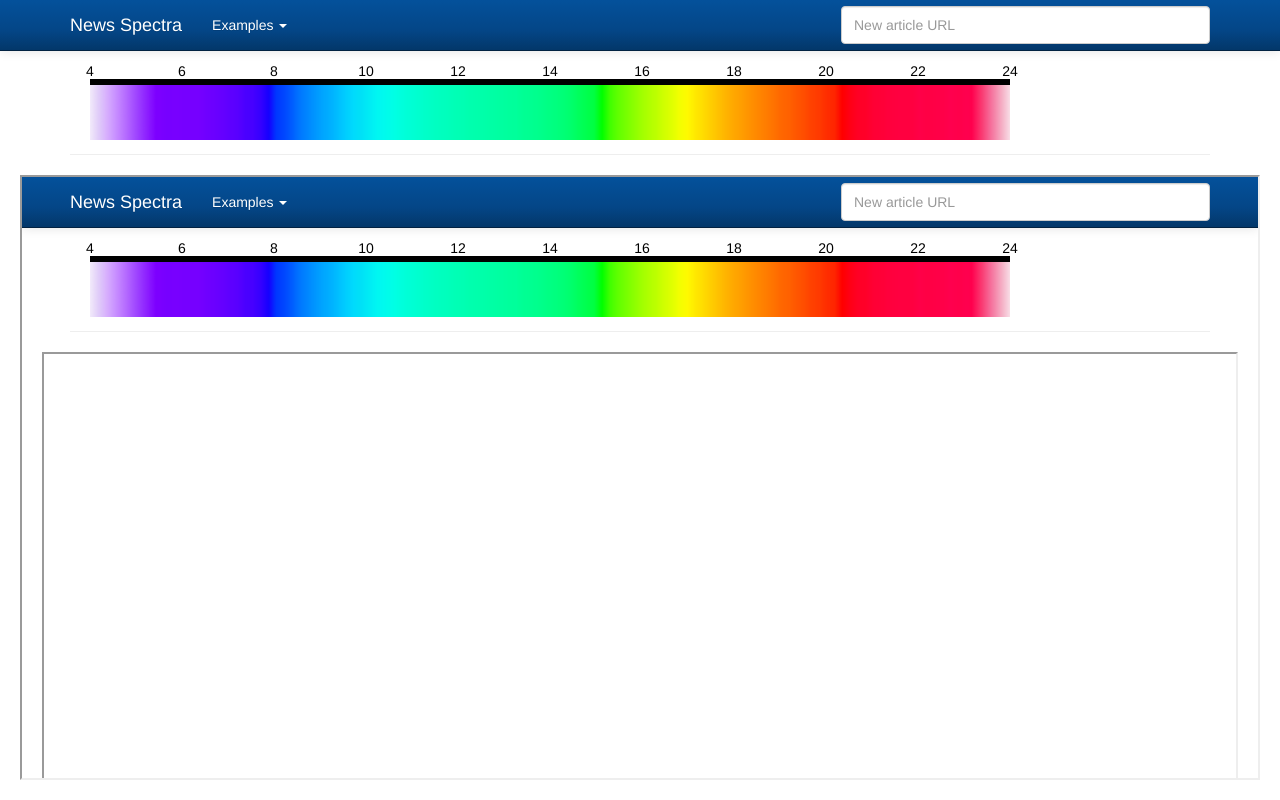
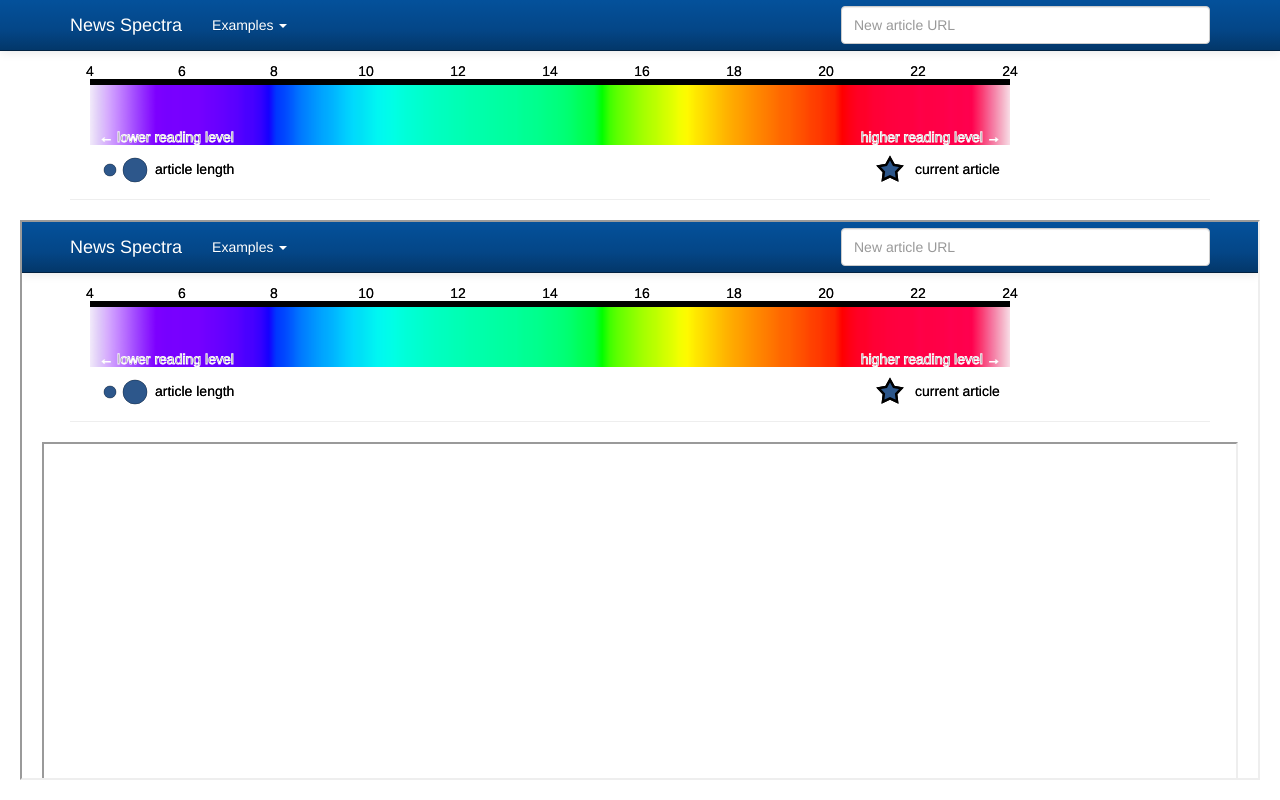
Before and after one commit to aww/NewsSpectrum, a Python web app: template templates/articles.html in a window 1280 px wide. Run offline with Jinja, Linux system fonts and the light colour scheme; the template is opened without the code that fills it: most values are stand-ins (such as "Sample title", 1, 10 or a date in 2020); some libraries are stand-ins or nearby versions.

Commit message:
More improvements to spectrum: star indicates current, legend, indicates domain Also improve examples, removing the URL quoting (can actually do this in templates) Move javascript to a separate file Make /topics more informative

```diff
--- a/static/articles.js
+++ b/static/articles.js
@@ -1,12 +1,179 @@
 $(document).ready(function(){
-/*
-	$("a.article-link").click(function(event){
-		event.preventDefault()
-	    //console.log("Clicked ".concat($(this).attr("href")));
-		$(".article").hide()
-		var articleId = event.target.id.replace("-link", "")
-		$("div#".concat(articleId)).show()
-	    console.log("Clicked id=".concat(articleId));
-	});
-*/
+
+    var margin = {top: 20, right: 20, bottom: 40, left: 20},
+    width = 960 - margin.left - margin.right,
+    height = 120 - margin.top - margin.bottom;
+
+    var svg = d3.select("svg")
+	.attr("width", width + margin.left + margin.right)
+	.attr("height", height + margin.top + margin.bottom)
+    var plotarea = svg.append("g")
+	.attr("transform", "translate(" + margin.left + "," + margin.top + ")");
+
+    plotarea.append("image")
+	.attr("xlink:href", "static/myspectrum.png")
+	.attr("x", 0)
+	.attr("y", 0)
+	.attr("preserveAspectRatio", "none")
+	.attr("width", width)
+	.attr("height", height);
+
+    var x = d3.scale.linear()
+	.range([0, width])
+	.domain([4, 24]);
+
+    var xAxis = d3.svg.axis()
+	.scale(x)
+	.orient("top")
+	.ticks(10);
+
+    plotarea.append("g")
+	.attr("class", "x axis")
+	.attr("transform", "translate(0,0)")
+	.call(xAxis)
+    //.append("text")
+    //  .attr("x", 450)
+    //  .attr("y", -30)
+    //  .attr("dy", ".71em")
+    //  .style("text-anchor", "end")
+    //  .text("Flesch-Kincaid grade level");
+
+    var labels = plotarea.append("g")
+	.attr("transform", "translate(0," + height + ")")
+    labels.append("text")
+	.attr("x", x(4.2))
+	.attr("dy", "-.2em")
+        .attr("text-anchor", "start")
+	.attr("stroke", "white")
+	.text("\u2190 lower reading level")
+    labels.append("text")
+	.attr("x", x(23.8))
+	.attr("dy", "-.2em")
+        .attr("text-anchor", "end")
+	.attr("stroke", "white")
+	.text("higher reading level \u2192")
+
+
+    var legend = svg.append("g")
+        .attr("transform", "translate(0," + (height + margin.top) + ")")
+
+    var leg_size = legend.append("g")
+	.attr("transform", "translate(40,25)")
+    leg_size.append("svg:circle")
+	.attr("class", "example-spectrum-marker")
+	.attr("cx", 0)
+	.attr("r", 6);
+    leg_size.append("svg:circle")
+	.attr("class", "example-spectrum-marker")
+	.attr("cx", 25)
+	.attr("r", 12);
+    leg_size.append("svg:text")
+	.text("article length")
+	.attr("alignment-baseline", "middle")
+	.attr("x", 45);
+
+    var leg_cur = legend.append("g")
+	.attr("transform", "translate(" + (width - 100) + ",25)");
+    leg_cur.append("svg:polygon")
+	.attr("class", "example-spectrum-marker-current")
+	.attr("points", "0.0000,-1.0000  0.3143,-0.4326  0.9511,-0.3090  0.5086,0.1652  0.5878,0.8090  0.0000,0.5348  -0.5878,0.8090  -0.5086,0.1652  -0.9511,-0.3090  -0.3143,-0.4326")
+	.attr("transform", "scale(12)");
+    leg_cur.append("svg:text")
+	.text("current article")
+	.attr("alignment-baseline", "middle")
+	.attr("x", 25);
+
+    var tooltip_width = 400;
+    var tooltip = legend.append("g")
+	.attr("class", "tooltip-group")
+	.attr("visibility", "hidden")
+	.attr("transform", "translate(" + ((width + margin.left + margin.right)/2) + ",25)");
+    tooltip.append("svg:box")
+	.attr("x", -tooltip_width/2)
+	.attr("y", 0)
+	.attr("width", tooltip_width)
+	.attr("height", margin.bottom - 4);
+    tooltip.append("svg:text")
+	.attr("stroke", "red")
+	.attr("alignment-baseline", "middle")
+	.attr("text-anchor", "middle");
+
+    d3.json(json_url, function(error, data) {
+	//x.domain([d3.max(data.articles, function(d) { return d.grade_level; }),
+	//          d3.min(data.articles, function(d) { return d.grade_level; })]);
+	//x.domain([24, 0])
+
+	plotarea.append("line")
+	    .attr("x1", x(data.current_grade_level))
+	    .attr("x2", x(data.current_grade_level))
+	    .attr("y1", 0)
+	    .attr("y2", height)
+	    .attr("stroke", "black")
+	    .attr("stroke-width", 2)
+	var mgroups = plotarea.selectAll(".marker-group")
+	    .data(data.articles)
+	    .enter()
+	    .append("svg:g")
+	    .attr("class", "marker-group")
+	    .attr("transform", function(datum) { return "translate(" + x(datum.grade_level) + "," + (height/2) + "), scale(" + Math.sqrt(datum.body.length/25) + ")"; })
+	    .attr("svg:title", function(datum) { return datum.domain; })
+	    .each(function(datum) {
+		d3.select(this).on("click", function() {
+		    $(  "#ifm").attr("src", datum.url);
+		    $(".spectrum-marker-current")                     .attr("visibility", "hidden");
+		    $(".spectrum-marker")                             .attr("visibility", "visible");
+		    d3.select(this).select(".spectrum-marker-current").attr("visibility", "visible");
+		    d3.select(this).select(".spectrum-marker")        .attr("visibility", "hidden");
+		})
+		d3.select(this).on("mouseover", function() {
+		    d3.select(this).on("mouseover", function() {
+			var ttgrp = d3.select(".tooltip-group");
+			ttgrp.attr("visibility", "visible");
+			ttgrp.select("text").text(datum.domain)
+		    });
+		    d3.select(this).on("mouseout", function() {
+			d3.select(".tooltip-group").attr("visibility", "hidden");
+		    });
+		});
+	    });
+	mgroups.append("svg:circle")
+	    .attr("class", "spectrum-marker")
+	    .attr("cx", 0)
+	    .attr("cy", 0)
+	    .attr("r", 1);
+	mgroups.append("svg:polygon")
+	    .attr("class", "spectrum-marker-current")
+	    .attr("visibility", "hidden")
+	    .attr("points", "0.0000,-1.0000  0.3143,-0.4326  0.9511,-0.3090  0.5086,0.1652  0.5878,0.8090  0.0000,0.5348  -0.5878,0.8090  -0.5086,0.1652  -0.9511,-0.3090  -0.3143,-0.4326")
+	    .attr("transform", "scale(1.4)");
+	var current = mgroups.filter(function(datum) { return datum.url == data.current_url; });
+	current.select(".spectrum-marker-current").attr("visibility", "visible");
+	current.select(".spectrum-marker")        .attr("visibility", "hidden");
+    });
+
+
+    // The following is from http://stackoverflow.com/questions/325273/make-iframe-to-fit-100-of-containers-remaining-height
+    var buffer = 20; //scroll bar buffer
+    var iframe = document.getElementById('ifm');
+
+    function pageY(elem) {
+	return elem.offsetParent ? (elem.offsetTop + pageY(elem.offsetParent)) : elem.offsetTop;
+    }
+
+    function resizeIframe() {
+	var height = document.documentElement.clientHeight;
+	height -= pageY(document.getElementById('ifm'))+ buffer ;
+	height = (height < 0) ? 0 : height;
+	document.getElementById('ifm').style.height = height + 'px';
+    }
+
+    // .onload doesn't work with IE8 and older.
+    if (iframe.attachEvent) {
+	iframe.attachEvent("onload", resizeIframe);
+    } else {
+	iframe.onload=resizeIframe;
+    }
+
+    window.onresize = resizeIframe;
+
 });
--- a/static/starter-template.css
+++ b/static/starter-template.css
@@ -57,11 +57,18 @@
 	font-style: italic;
 }
 
-.spectrum-marker {
+.spectrum-marker, .spectrum-marker-current, .example-spectrum-marker, .example-spectrum-marker-current {
     fill:         #2d578b;
     stroke:       white;
-    stroke-width: 2;
+    stroke-width: .2;
 }
-.spectrum-marker:hover {
+.example-spectrum-marker, .example-spectrum-marker-current {
+    stroke:       black;
+}
+.spectrum-marker:hover, .spectrum-marker-current:hover {
     fill: red;
 }
+
+#banner {
+    margin-top: 65px;
+}
--- a/templates/articles.html
+++ b/templates/articles.html
@@ -14,7 +14,7 @@
         <div class="navbar-collapse collapse" id="navbar-main">
           <ul class="nav navbar-nav">
             <li class="dropdown">
-              <a class="dropdown-toggle" data-toggle="dropdown" href="#" id="themes">Examples <span class="caret"></span></a>
+              <a class="dropdown-toggle" data-toggle="dropdown" href="#" id="examples">Examples <span class="caret"></span></a>
               <ul class="dropdown-menu" aria-labelledby="examples">
 		{% for example in examples %}
                 <li><a tabindex="-1" href="?url={{ example[0] }}">{{ example[1] }}</a></li>
@@ -35,44 +35,14 @@
       <div class="page-header" id="banner">
         <div class="row">
           <div class="col-lg-12">
-			<!--
-			<h1>News Spectra <img src="static/myspectrum.png" /></h1>
-			-->
-            <!-- Nav tabs -->
 	    <svg class="spectrum"></svg>
-<!--
-            <ul class="nav nav-tabs">
-              {% for article in articles %}
-              <li><a href="#article-{{ article['i'] }}" data-toggle="tab"><span class="grade-level">{{ article['grade_level'] }}</span> <br/> {{ article['domain'] }}</a></li>
-              {% endfor %}
--->
-            </ul>
           </div>
         </div>
       </div>
-
-      <!-- Tab panes -->
-<!--
-	  <div class="tab-content">
-		{% for article in articles %}
-		<div class="tab-pane active" id="article-{{ article['i'] }}">
-		  <h3 class="source-ref">
-			Source: <a href="{{ article['url'] }}"><span class="article-publisher">{{ article['domain'] }}</span></a>
-		  </h3>
-		  <h2>
-			<span class="article-title">{{ article['title'] }}</span>
-		  </h2>
-		  <div class="article-body">
-			{{ article['body'] }}
-		  </div>
-		</div>
-		{% endfor %}
-	  </div>
--->
     </div>
 
 
-<iframe class="article-frame" id="ifm" width="100%" height="800px" src="{{ current_url }}">
+<iframe class="article-frame" id="ifm" style="width: 100%; height: 800px;" src="{{ current_url }}">
 </iframe>
 
 
@@ -81,110 +51,8 @@
 {% block js %}
     <script src="static/articles.js"></script>
     <script src="static/d3.v3.min.js"></script>
-
-<script>
-
-var margin = {top: 20, right: 20, bottom: 20, left: 20},
-    width = 960 - margin.left - margin.right,
-    height = 100 - margin.top - margin.bottom;
-
-var svg = d3.select("svg")
-    .attr("width", width + margin.left + margin.right)
-    .attr("height", height + margin.top + margin.bottom)
-    .append("g")
-    .attr("transform", "translate(" + margin.left + "," + margin.top + ")");
-
-svg.append("image")
-    .attr("xlink:href", "static/myspectrum.png")
-    .attr("x", 0)
-    .attr("y", margin.top)
-    .attr("preserveAspectRatio", "none")
-    .attr("width", width)
-    .attr("height", height);
-
-var x = d3.scale.linear()
-    .range([0, width])
-    .domain([4, 24]);
-
-var xAxis = d3.svg.axis()
-    .scale(x)
-    .orient("top")
-    .ticks(10);
-
-svg.append("g")
-    .attr("class", "x axis")
-    .attr("transform", "translate(0,25)")
-    .call(xAxis)
-  //.append("text")
-  //  .attr("x", 450)
-  //  .attr("y", -30)
-  //  .attr("dy", ".71em")
-  //  .style("text-anchor", "end")
-  //  .text("Flesch-Kincaid grade level");
-
-var labels = svg.append("g")
-    .attr("transform", "translate(0," + (height + margin.top) + ")")
-labels.append("text")
-   .attr("x", x(8))
-   .attr("dx", "-10em")
-   .attr("dy", "1em")
-   .text("<-- lower reading level")
-labels.append("text")
-   .attr("x", x(20))
-   .attr("dy", "1em")
-   .text("higher reading level -->")
-
-d3.json("{{ json_url }}", function(error, data) {
-    //x.domain([d3.max(data.articles, function(d) { return d.grade_level; }),
-    //          d3.min(data.articles, function(d) { return d.grade_level; })]);
-    //x.domain([24, 0])
-
-    svg.append("line")
-       .attr("x1", x(data.current_grade_level))
-       .attr("x2", x(data.current_grade_level))
-       .attr("y1", margin.top)
-       .attr("y2", height+margin.top)
-       .attr("stroke", "black")
-       .attr("stroke-width", 2)
-    svg.selectAll("circle")
-       .data(data.articles)
-       .enter()
-       .append("svg:circle")
-       .attr("class", "spectrum-marker")
-       .attr("cx", function(datum) { return x(datum.grade_level); })
-       .attr("cy", 40)
-       .attr("r", function(datum) { return Math.sqrt(datum.body.length/25); })
-       .attr("svg:title", function(datum) { return datum.domain; })
-       .each(function(datum) {
-           d3.select(this).on("click", function() { $("#ifm").attr("src", datum.url); })
-        });
-
-});
-
-// This is from http://stackoverflow.com/questions/325273/make-iframe-to-fit-100-of-containers-remaining-height
-var buffer = 20; //scroll bar buffer
-var iframe = document.getElementById('ifm');
-
-function pageY(elem) {
-    return elem.offsetParent ? (elem.offsetTop + pageY(elem.offsetParent)) : elem.offsetTop;
-}
-
-function resizeIframe() {
-    var height = document.documentElement.clientHeight;
-    height -= pageY(document.getElementById('ifm'))+ buffer ;
-    height = (height < 0) ? 0 : height;
-    document.getElementById('ifm').style.height = height + 'px';
-}
-
-// .onload doesn't work with IE8 and older.
-if (iframe.attachEvent) {
-    iframe.attachEvent("onload", resizeIframe);
-} else {
-    iframe.onload=resizeIframe;
-}
-
-window.onresize = resizeIframe;
-
-</script>
-
+    <script>
+    var json_url = "{{ json_url }}"
+    </script>
+    <script src="static/articles.js"></script>
 {% endblock %}
--- a/templates/landing.html
+++ b/templates/landing.html
@@ -8,7 +8,7 @@
         <div class="navbar-collapse collapse" id="navbar-main">
           <ul class="nav navbar-nav">
             <li class="dropdown">
-              <a class="dropdown-toggle" data-toggle="dropdown" href="#" id="themes">Examples <span class="caret"></span></a>
+              <a class="dropdown-toggle" data-toggle="dropdown" href="#" id="examples">Examples <span class="caret"></span></a>
               <ul class="dropdown-menu" aria-labelledby="examples">
 		{% for example in examples %}
                 <li><a tabindex="-1" id="example-{{ loop.index }}" href="#">{{ example[1] }}</a></li>
--- a/templates/wrapper.html
+++ b/templates/wrapper.html
@@ -2,7 +2,7 @@
 <html>
   <head>
     <meta charset="utf-8">
-    <meta http-equiv="X-UA-Compatible" content="IE=edge">
+    <!-- <meta http-equiv="X-UA-Compatible" content="IE=edge"> -->
     <meta name="viewport" content="width=device-width, initial-scale=1.0">
     <meta name="description" content="Find news articles on the same topic and present them in a spectrum of sophistication">
     <meta name="author" content="Alan Wilson">
```
Also changed, not shown: calc_star_vertices.py (added, +19 -0 lines), templates/topics.html (+7 -2 lines), views.py (+14 -8 lines).
